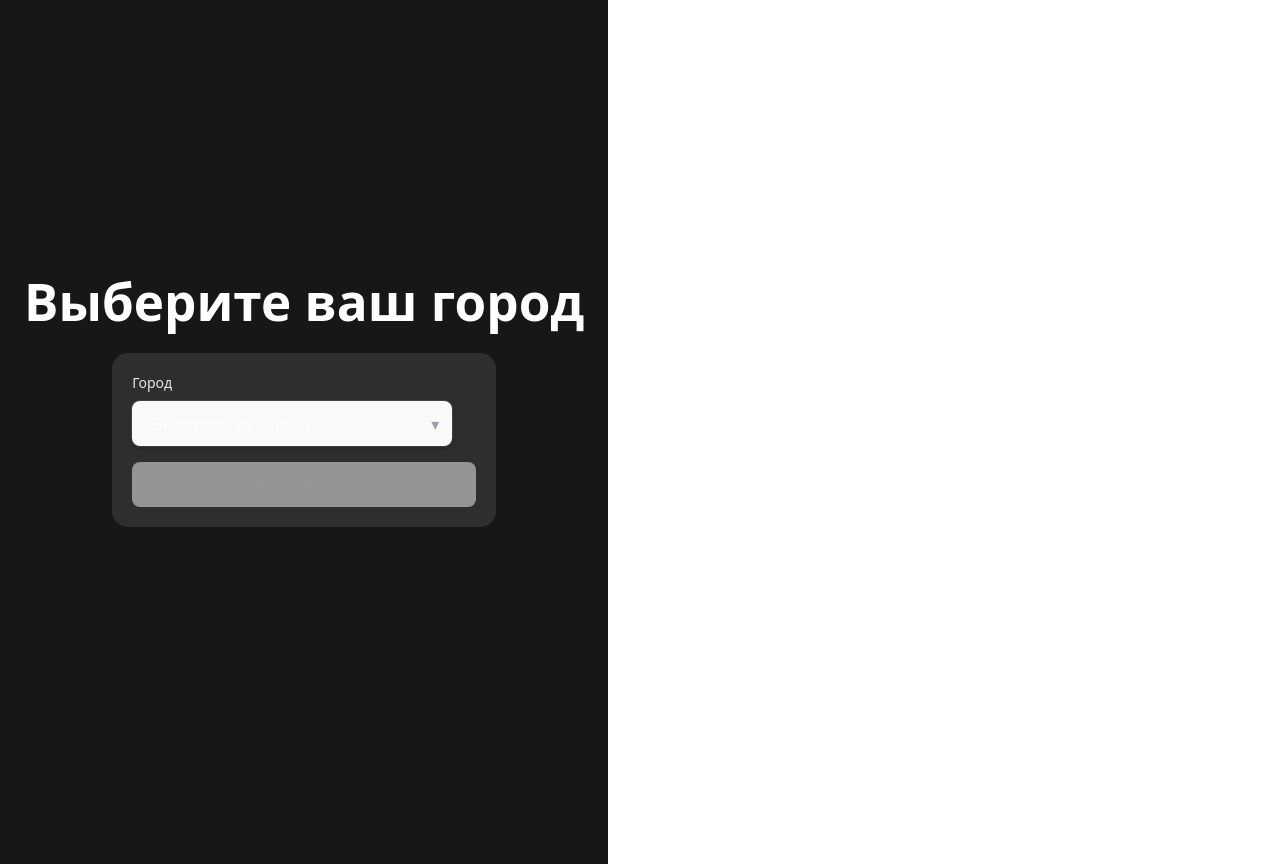
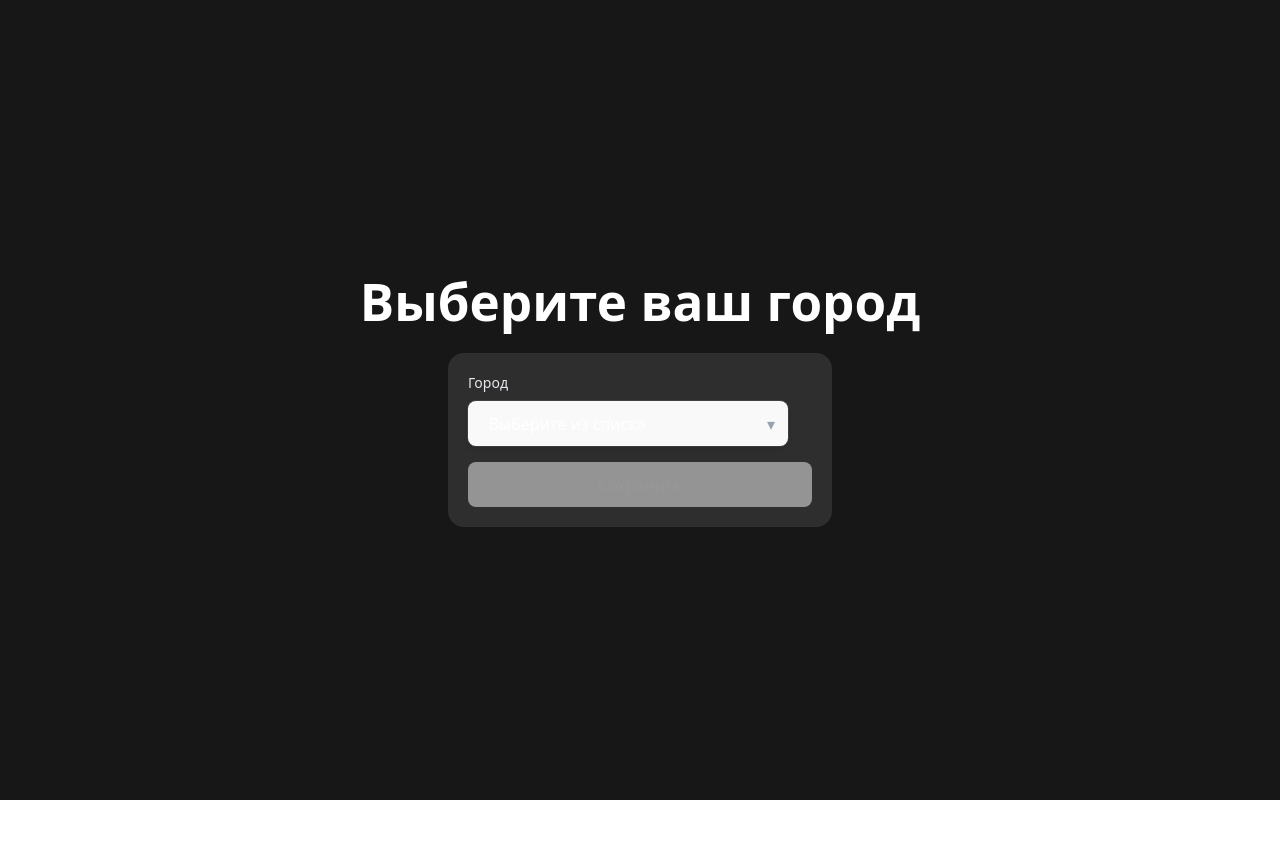
Before and after one commit to Chingiz2727/test-food-app, a React (Vite) app: page / in a window 1280 px wide. After the commit the page ends 800 px from the top, so only its background shows below. Built offline with nearby package versions, Linux system fonts and the light colour scheme.

Commit message:
implemented full screen

```diff
--- a/src/components/TelegramInit.tsx
+++ b/src/components/TelegramInit.tsx
@@ -7,6 +7,9 @@ declare global {
         ready: () => void;
         expand: () => void;
         close: () => void;
+        isExpanded: boolean;
+        viewportHeight: number;
+        viewportStableHeight: number;
         MainButton: {
           text: string;
           show: () => void;
@@ -28,22 +31,58 @@ declare global {
 
 export default function TelegramInit() {
   useEffect(() => {
-    if (window.Telegram?.WebApp) {
-      const tg = window.Telegram.WebApp;
+    const initTelegram = () => {
+      if (window.Telegram?.WebApp) {
+        const tg = window.Telegram.WebApp;
 
-      // Инициализация приложения
-      tg.ready();
+        console.log('Telegram Web App found, initializing...');
 
-      // Включение полноэкранного режима
-      tg.expand();
+        // Инициализация приложения
+        tg.ready();
 
-      // Настройка основной кнопки (если нужна)
-      // tg.MainButton.text = "Заказать";
-      // tg.MainButton.show();
+        // Проверяем текущее состояние
+        console.log('Current viewport height:', tg.viewportHeight);
+        console.log('Is expanded:', tg.isExpanded);
 
-      console.log('Telegram Web App initialized');
+        // Пытаемся развернуть с задержкой
+        setTimeout(() => {
+          try {
+            tg.expand();
+            console.log('Expand called');
+
+            // Проверяем результат
+            setTimeout(() => {
+              console.log('After expand - viewport height:', tg.viewportHeight);
+              console.log('After expand - is expanded:', tg.isExpanded);
+            }, 100);
+          } catch (error) {
+            console.error('Error expanding:', error);
+          }
+        }, 500);
+
+      } else {
+        console.log('Telegram Web App not found, retrying...');
+        // Повторная попытка через 1 секунду
+        setTimeout(initTelegram, 1000);
+      }
+    };
+
+    // Запускаем инициализацию
+    initTelegram();
+
+    // Также пробуем через DOMContentLoaded
+    if (document.readyState === 'loading') {
+      document.addEventListener('DOMContentLoaded', initTelegram);
     }
+
+    // И через window.onload
+    window.addEventListener('load', initTelegram);
+
+    return () => {
+      document.removeEventListener('DOMContentLoaded', initTelegram);
+      window.removeEventListener('load', initTelegram);
+    };
   }, []);
 
-  return null; // Компонент не рендерит ничего
+  return null;
 }
--- a/src/index.css
+++ b/src/index.css
@@ -13,6 +13,37 @@
   text-rendering: optimizeLegibility;
   -webkit-font-smoothing: antialiased;
   -moz-osx-font-smoothing: grayscale;
+}
+
+/* Telegram Mini App Fullscreen Styles */
+html, body {
+  height: 100%;
+  overflow: hidden;
+  position: fixed;
+  width: 100%;
+  top: 0;
+  left: 0;
+  right: 0;
+  bottom: 0;
+}
+
+#root {
+  height: 100vh;
+  height: 100dvh; /* Dynamic viewport height for mobile */
+  width: 100%;
+  overflow-y: auto;
+  overflow-x: hidden;
+  -webkit-overflow-scrolling: touch;
+}
+
+/* Prevent zoom on mobile */
+@media screen and (max-width: 768px) {
+  html, body {
+    touch-action: manipulation;
+    -webkit-touch-callout: none;
+    -webkit-user-select: none;
+    user-select: none;
+  }
 }
 
 a {
```
